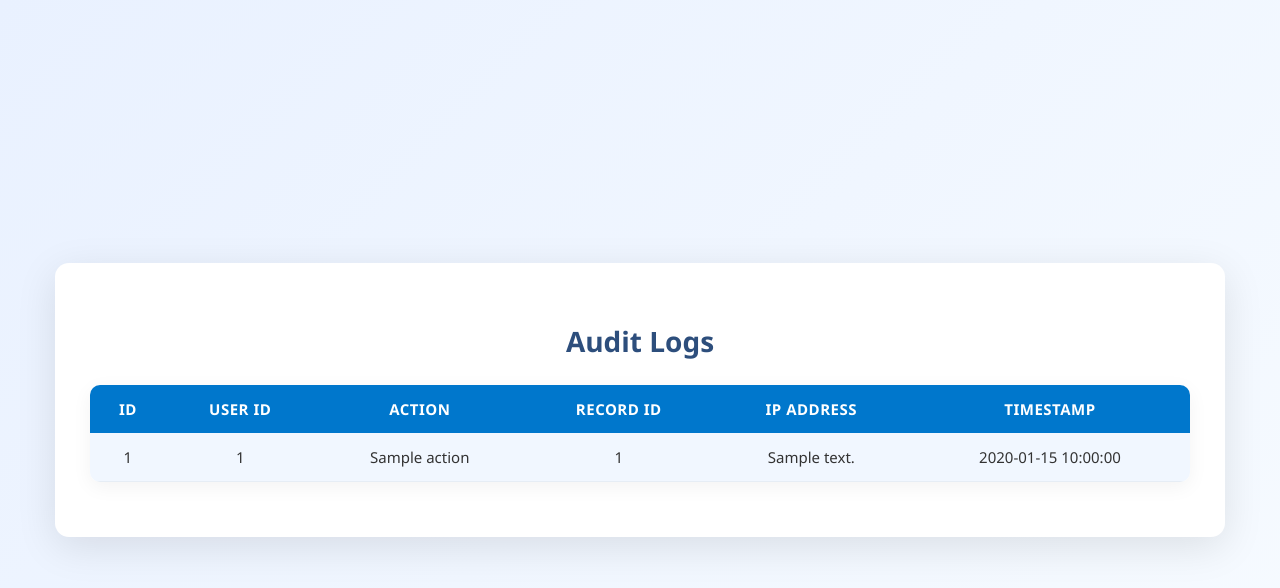
After one commit to ajawad06/MedCrypt, a Flask app: template templates/audit_logs.html in a window 1280 px wide. The commit adds this page. Shown: the top 588 px of the page. Run offline with Flask 3, Linux system fonts and the light colour scheme; the template is opened without the code that fills it: most values are stand-ins (such as "Sample title", 1, 10 or a date in 2020); parts of the project's set-up code (start-up, migrations or seed data) failed here and were passed over.

Commit message:
audit logs, verify logs completed

```diff
--- a/app.py
+++ b/app.py
@@ -1,17 +1,27 @@
 from flask import Flask, render_template, url_for, request, redirect, session
 from flask_sqlalchemy import SQLAlchemy
-from datetime import datetime
 from cryptography.fernet import Fernet
 from werkzeug.security import check_password_hash, generate_password_hash
+from datetime import datetime,timezone
 from sqlalchemy.orm import aliased
-import hashlib     # for HMAC hashing
-import hmac        # for HMAC function
 from config import FERNET_KEY, SECRET_KEY, DATABASE_URI, HMAC_KEY
+import hmac, hashlib
 
-# HMAC FUNCTION TO COMPUTE HMAC OF A KEYWORD
-import hmac, hashlib
-from config import HMAC_KEY
+# === FLASK APP BASIC CONFIGURATION ===
 
+# 1. APP
+app=Flask(__name__)
+# 2. DB
+app.config['SQLALCHEMY_DATABASE_URI'] = DATABASE_URI
+db=SQLAlchemy(app)
+# 3. FERNET KEY
+fernet = Fernet(FERNET_KEY.encode())
+# 4. SESSION KEY
+app.secret_key = SECRET_KEY
+
+# === IMP FUNCTIONS ===
+
+# Hmac Function
 def compute_hmac(keyword):
     return hmac.new(
         HMAC_KEY,
@@ -19,12 +29,10 @@ def compute_hmac(keyword):
         hashlib.sha256
     ).hexdigest()
 
-# LOGGING FUNCTION
+# Logging Actions Function
 def log_action(user_id, action, record_id=None):
-    timestamp = datetime.utcnow()
-
+    timestamp = datetime.now(timezone.utc).replace(microsecond=0)
     log_hash = compute_log_hash(user_id, record_id, action, timestamp)
-
     log = AuditLog(
         user_id=user_id,
         action=action,
@@ -36,28 +44,21 @@ def log_action(user_id, action, record_id=None):
     db.session.add(log)
     db.session.commit()
 
- # Compute tamper-evident hash
+
+# Compute tamper-evident hash
 def compute_log_hash(user_id, record_id, action, timestamp):
-    message = f"{user_id}|{record_id}|{action}|{timestamp}"
-    return hmac.new(
-        HMAC_KEY,
-        message.encode(),
-        hashlib.sha256
-    ).hexdigest()
-
-# FLASK APP BASIC CONFIGURATION
-# 1. APP
-app=Flask(__name__)
-# 2. DB
-app.config['SQLALCHEMY_DATABASE_URI'] = DATABASE_URI
-db=SQLAlchemy(app)
-# 3. FERNET KEY
-fernet = Fernet(FERNET_KEY.encode())
-# 4. SESSION KEY
-app.secret_key = SECRET_KEY
+    # Ensure timestamp has no microseconds and is UTC
+    if timestamp.tzinfo is None:
+        timestamp = timestamp.replace(tzinfo=timezone.utc)
+    timestamp = timestamp.replace(microsecond=0)
+    timestamp_str = timestamp.isoformat()
+    message = f"{user_id}|{record_id}|{action}|{timestamp_str}"
+    return hmac.new(HMAC_KEY, message.encode(), hashlib.sha256).hexdigest()
 
 
-# USER COLUMN IN DB
+# === DATABASE ===
+
+# USER TABLE IN DB
 class User(db.Model):
     id = db.Column(db.Integer, primary_key=True,autoincrement=True)
     username = db.Column(db.String(80), unique=True)
@@ -66,7 +67,7 @@ class User(db.Model):
     def __repr__(self):
         return f"<User {self.username} ({self.role})>"
 
-# RECORD COLUMN IN DB
+# RECORD TABLE IN DB
 class MedicalRecord(db.Model):
     id = db.Column(db.Integer, primary_key=True,autoincrement=True)
     patient_id = db.Column(db.Integer, db.ForeignKey('user.id'))
@@ -84,22 +85,38 @@ class MedicalRecord(db.Model):
     def __repr__(self):
         return f"<MedicalRecord id={self.id} patient_id={self.patient_id}>"
 
+# AUDIT LOG TABLES IN DB
+class AuditLog(db.Model):
+    id = db.Column(db.Integer, primary_key=True, autoincrement=True)
+    user_id = db.Column(db.Integer)
+    record_id = db.Column(db.Integer, nullable=True)
+    action = db.Column(db.String(255))
+    timestamp = db.Column(db.DateTime, default=lambda: datetime.now(timezone.utc).replace(microsecond=0))
+    ip_address = db.Column(db.String(50))
+    log_hash = db.Column(db.String(128))  # Tamper-evident hash
 
+    def __repr__(self):
+        return f"<AuditLog {self.user_id} - {self.action}>"
+
+
+# === BACKEND ===
+
+# 1. LOGIN
 @app.route('/', methods=['GET', 'POST'])
 def login():
     user = None
     if request.method == 'POST':
         username = request.form['username']
         password = request.form['password']
-
+        # i. Fetch this user from db
         user = User.query.filter_by(username=username).first()
-
+        # ii. If user exists and pass hash matches, then login
         if user and check_password_hash(user.password_hash, password):
             session['user_id'] = user.id
             session['role'] = user.role
-
             log_action(user.id, "Login successful")
             return redirect(url_for('dashboard'))
+        # iii. Else login error message
         else:
             log_action(None, f"Failed login for username={username}")
             return render_template('login.html', error="Invalid username or password")
@@ -123,23 +140,29 @@ def dashboard():
 # 2.1 DR DASHBOARD
 @app.route('/doctor', methods=['GET', 'POST'])
 def doctor_dashboard():
+    # i. Verify doctor
     if session.get('role') != 'doctor':
         return "Access Denied", 403
 
-    # ⭐ ADD THIS — Log dashboard access
+    # ii. Log action
     log_action(session['user_id'], "Accessed doctor dashboard")
 
+    # iii. Add record
     if request.method == 'POST':
         doctor_id = session.get('user_id')
-        name = request.form['name']
+        patient_id = int(request.form['patient_id'])
+        nurse_id = int(request.form['nurse_id'])
         symptoms = request.form['symptoms']
         diagnosis = request.form['diagnosis']
         keywords = request.form['keywords']
-        nurse_id = int(request.form['nurse_id'])
-        patient_id = int(request.form['patient_id'])
+
+        # Get the patient object via relationship
+        patient = User.query.get(patient_id)
+        if not patient or patient.role != 'patient':
+            return "Invalid patient selected", 400
 
         # Encrypt fields
-        encrypted_name = fernet.encrypt(name.encode())
+        encrypted_name = fernet.encrypt(patient.username.encode())  # patient name from User table
         encrypted_symptoms = fernet.encrypt(symptoms.encode())
         encrypted_diagnosis = fernet.encrypt(diagnosis.encode())
 
@@ -148,7 +171,7 @@ def doctor_dashboard():
         keyword_hmacs = [compute_hmac(k) for k in keyword_list]
         keyword_hmac_string = ",".join(keyword_hmacs)
 
-        # Create record
+        # Create MedicalRecord
         record = MedicalRecord(
             patient_id=patient_id,
             doctor_id=doctor_id,
@@ -159,72 +182,59 @@ def doctor_dashboard():
             keywords_hmac=keyword_hmac_string
         )
 
+        # Add to DB and commit
         db.session.add(record)
         db.session.commit()
+
+        # Log creation
         log_action(doctor_id, "Created medical record", record.id)
-
         return redirect(url_for('doctor_dashboard'))
 
+    # iv. Overall, display the two tables patients and records
     patients = User.query.filter_by(role='patient').all()
     nurses = User.query.filter_by(role='nurse').all()
     records = MedicalRecord.query.all()
+    return render_template( 'doctor_dashboard.html', records=records, decrypt=fernet.decrypt, patients=patients, nurses=nurses )
 
-    return render_template(
-        'doctor_dashboard.html',
-        records=records,
-        decrypt=fernet.decrypt,
-        patients=patients,
-        nurses=nurses
-    )
-
-# 4. AUDIT LOG MODEL
-class AuditLog(db.Model):
-    id = db.Column(db.Integer, primary_key=True, autoincrement=True)
-    user_id = db.Column(db.Integer)
-    record_id = db.Column(db.Integer, nullable=True)
-    action = db.Column(db.String(255))
-    timestamp = db.Column(db.DateTime, default=datetime.utcnow)
-    ip_address = db.Column(db.String(50))
-    log_hash = db.Column(db.String(128))  #  Tamper-evident hash
-    def __repr__(self):
-        return f"<AuditLog {self.user_id} - {self.action}>"
 
 # 2.1.A. DR ADDS PATIENT
 @app.route('/register_patient', methods=['POST'])
 def register_patient():
+    # i. Verify doctor
     if session.get('role') != 'doctor':
         return "Access Denied", 403
 
+    # ii. Get name and password
     username = request.form['username']
     password = request.form['password']
-
-    # Check if username already exists
+    # iii. Check if username already exists
     if User.query.filter_by(username=username).first():
-        # Redirect back with flash message
         return redirect(url_for('doctor_dashboard', error="Username already exists"))
-
+    # iv. Generate hash for password and add patient to DB
     hashed_pw = generate_password_hash(password)
     new_patient = User(username=username, password_hash=hashed_pw, role='patient')
     db.session.add(new_patient)
     db.session.commit()
+    # v. Log Action
     log_action(session['user_id'], f"Registered patient username={username}")
     return redirect(url_for('doctor_dashboard'))
 
 #2.1.B. DR REMOVES PATIENT
 @app.route('/remove_patient/<int:id>')
 def remove_patient(id):
+    # i. Verify Doctor
     if session.get('role') != 'doctor':
         return "Access Denied", 403
 
+    # ii. Get that patient using DB table
     patient = User.query.get_or_404(id)
     if patient.role != 'patient':
         return "Only patients can be removed.", 400
 
+    # iii. Remove patient
     try:
-        # Records + Patient delete
         MedicalRecord.query.filter_by(patient_id=patient.id).delete()
         db.session.delete(patient)
-
         db.session.commit()
         log_action(session['user_id'], f"Removed patient_id={id}")
         return redirect(url_for('doctor_dashboard'))
@@ -234,102 +244,141 @@ def remove_patient(id):
 # 2.1.C. DR DELETES RECORD
 @app.route('/delete_record/<int:id>')
 def delete_record(id):
+    # i. Get that record using DB table
     record_to_delete=MedicalRecord.query.get_or_404(id)
+    # ii. Delete record
     try:
         db.session.delete(record_to_delete)
         db.session.commit()
         log_action(session['user_id'], "Deleted record", id)
-
         return redirect("/doctor")
     except:
         return "There was a problem deleting this record"
 
-# 2.1.D DR UPDATES RECORD
 @app.route('/update_record/<int:id>', methods=['GET', 'POST'])
 def update_record(id):
+    # i. Verify doctor
     if session.get('role') != 'doctor':
         return "Access Denied", 403
 
+    # ii. Get the record from DB
     record = MedicalRecord.query.get_or_404(id)
 
+    # iii. Fetch updated details from form
     if request.method == 'POST':
-        name = request.form['name']
+        patient_id = int(request.form['patient_id'])
         symptoms = request.form['symptoms']
         diagnosis = request.form['diagnosis']
         keywords = request.form.get('keywords', '').strip()
 
+        # Fetch patient object
+        patient = User.query.get(patient_id)
+        if not patient or patient.role != 'patient':
+            return "Invalid patient selected", 400
+
         # Encrypt updated fields
-        record.name = fernet.encrypt(name.encode())
+        record.name = fernet.encrypt(patient.username.encode())  # patient name from User table
         record.symptoms = fernet.encrypt(symptoms.encode())
         record.diagnosis = fernet.encrypt(diagnosis.encode())
 
-        # Update keywords ONLY if user entered new ones
+        # Update keywords only if new ones provided
         if keywords != "":
             key_list = [k.strip().lower() for k in keywords.split(',') if k.strip()]
             record.keywords_hmac = ",".join([compute_hmac(k) for k in key_list])
 
+        # Update patient_id and nurse_id if changed
+        record.patient_id = patient_id
+        if 'nurse_id' in request.form:
+            record.nurse_id = int(request.form['nurse_id'])
+
         try:
             db.session.commit()
             log_action(session['user_id'], "Updated record", id)
-
             return redirect(url_for('doctor_dashboard'))
         except Exception as e:
             return f"There was a problem updating this record: {e}"
 
-    return render_template('update_record.html', record=record, decrypt=fernet.decrypt)
+    # GET request: fetch all patients to populate dropdown
+    patients = User.query.filter_by(role='patient').all()
+    nurses = User.query.filter_by(role='nurse').all()  # optional: if you allow nurse reassignment
+    return render_template(
+        'update_record.html',
+        record=record,
+        decrypt=fernet.decrypt,
+        patients=patients,
+        nurses=nurses
+    )
 
+
+# 2.1.E DR SEARCHES RECORD
 @app.route('/search_record', methods=['GET', 'POST'])
 def search_record():
+    # i. Verify doctor
     if session.get('role') != 'doctor':
         log_action(session.get('user_id'), "Unauthorized doctor panel access attempt")
         return "Access Denied", 403
 
     matched_records = []
-
+    # ii. Fetch those rows that match the entered search word
     if request.method == 'POST':
         keyword = request.form['keyword'].strip().lower()
         keyword_hmac = compute_hmac(keyword)
-
         log_action(session['user_id'], f"Searched keyword={keyword}")
-
-        # FIXED: exact HMAC match inside comma-separated HMAC list
+        # Add record with exact HMAC match inside comma-separated HMAC list
         matched_records = MedicalRecord.query.filter(
             MedicalRecord.keywords_hmac.contains(keyword_hmac)
         ).all()
 
+    # iii. Display searched records
     return render_template(
         'search_record.html',
         records=matched_records,
         decrypt=fernet.decrypt
     )
 
+# 2.1.F DR VIEW AUDIT LOGS
+@app.route('/audit_logs')
+def audit_logs():
+    logs = AuditLog.query.order_by(AuditLog.timestamp.desc()).all()
+    return render_template('audit_logs.html', logs=logs)
+
+# 2.1.G DR VERIFIES AUDIT LOGS
+@app.route('/verify_audit_logs')
+def verify_logs():
+    logs = AuditLog.query.all()
+    results = [
+        {"id": log.id, "ok": compute_log_hash(log.user_id, log.record_id, log.action, log.timestamp) == log.log_hash}
+        for log in logs
+    ]
+    return render_template('verify_audit_logs.html', results=results)
 
 
-
-
-# 2.3 PATIENT DASHBOARD
+# 2.2 PATIENT DASHBOARD
 @app.route('/patient')
 def patient_dashboard():
+    # i. Verify role
     if session.get('role') != 'patient':
         return "Access Denied", 403
+    # ii. Log Action
     log_action(session['user_id'], "Accessed patient dashboard")
+    # iii. Display logged in patient's records
     patient_id = session.get('user_id')
     records = MedicalRecord.query.filter_by(patient_id=patient_id).all()
-
     return render_template('patient_dashboard.html', records=records, decrypt=fernet.decrypt)
 
 
+# 2.3 NURSE DASHBOARD
 @app.route('/nurse')
 def nurse_dashboard():
+    # i. Verify role
     if session.get('role') != 'nurse':
         return "Access Denied", 403
+    # ii. Log action
     log_action(session['user_id'], "Accessed nurse dashboard")
 
+    # iii. Fetch only records assigned to this nurse
     nurse_id = session.get('user_id')
-
-    # Fetch ONLY records assigned to this nurse
     records = MedicalRecord.query.filter_by(nurse_id=nurse_id).all()
-
     return render_template(
         'nurse_dashboard.html',
         records=records,
@@ -350,31 +399,6 @@ def debug_hmac():
         html += f"<p>Record {r.id}: {r.keywords_hmac}</p>"
     return html
 
-# 4. AUDIT LOGS VIEWER
-@app.route('/audit_logs')
-def audit_logs():
-    logs = AuditLog.query.order_by(AuditLog.timestamp.desc()).all()
-    html = "<h2>Audit Logs</h2><hr>"
-    for log in logs:
-        html += f"<p><b>User:</b> {log.user_id} | <b>Action:</b> {log.action} | <b>IP:</b> {log.ip_address} | <b>Time:</b> {log.timestamp}</p>"
-    return html
-
-@app.route('/verify_audit_logs')
-def verify_logs():
-    logs = AuditLog.query.all()
-    result = "<h2>Audit Log Verification</h2><hr>"
-
-    for log in logs:
-        recalculated = compute_log_hash(
-            log.user_id, log.record_id, log.action, log.timestamp
-        )
-
-        if recalculated == log.log_hash:
-            result += f"<p style='color:green;'>✔ Log {log.id} OK</p>"
-        else:
-            result += f"<p style='color:red;'>❌ Log {log.id} TAMPERED!</p>"
-
-    return result
 
 
 
@@ -384,7 +408,7 @@ if __name__=="__main__":
 
 ## --- WORK LEFT ---
 
-# 1. Nurse Dashboard: Only assigned records (excluding diagnosis)✔️
+# 1. Nurse Dashboard: Only assigned records (excluding diagnosis) ✔️
 # 2. Nurse or Dr IDs ki jgh onke names dikhany in html tables using SQL JOINS statements ✔️
 # 3. Use HMAC instead of SHA256 everywhere => concept of SSE used i.e. search tokens using HMAC ✔️
 # 4. Audit Logs - Detail Below ✔️
--- /dev/null
+++ b/templates/audit_logs.html
@@ -0,0 +1,32 @@
+{% extends 'base.html' %} {% block head %}
+<title>Audit Logs</title>
+{% endblock %} {% block body %}
+<div class="dashboard-container">
+  <h2>Audit Logs</h2>
+
+  {% if logs|length < 1 %}
+  <p>No logs found.</p>
+  {% else %}
+  <table class="record-table">
+    <tr>
+      <th>ID</th>
+      <th>User ID</th>
+      <th>Action</th>
+      <th>Record ID</th>
+      <th>IP Address</th>
+      <th>Timestamp</th>
+    </tr>
+    {% for log in logs %}
+    <tr>
+      <td>{{ log.id }}</td>
+      <td>{{ log.user_id }}</td>
+      <td>{{ log.action }}</td>
+      <td>{{ log.record_id }}</td>
+      <td>{{ log.ip_address }}</td>
+      <td>{{ log.timestamp }}</td>
+    </tr>
+    {% endfor %}
+  </table>
+  {% endif %}
+</div>
+{% endblock %}
```
Also changed, not shown: templates/doctor_dashboard.html (+10 -10 lines), templates/update_record.html (+27 -9 lines), templates/verify_audit_logs.html (added, +28 -0 lines).
